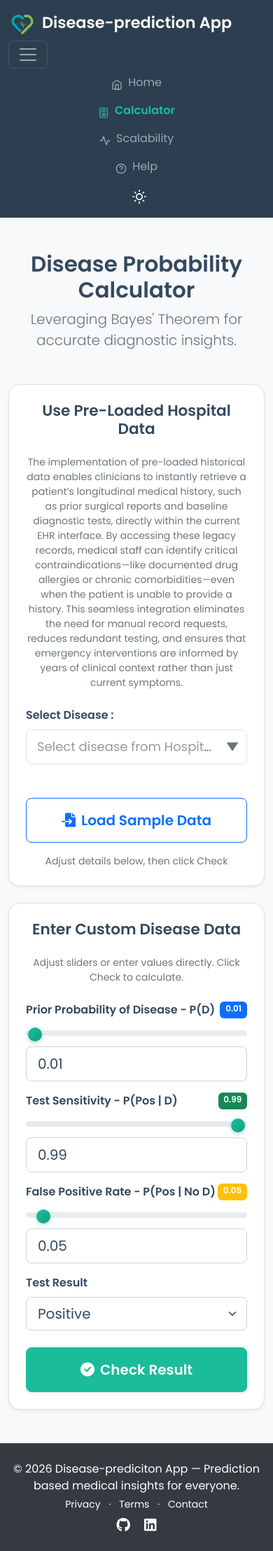
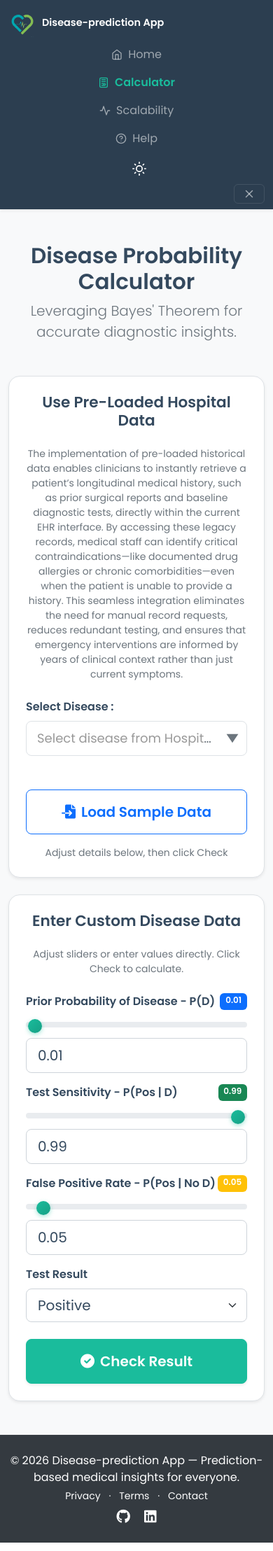
Before and after one commit to aliviahossain/Disease-prediction, a Flask app: page /calculator in a window 390 px wide, after a click that opens the changed part. Shown: the whole page at 70% size. Run offline with Flask 3, Linux system fonts and the light colour scheme; some libraries are stand-ins or nearby versions.

Commit message:
style: fix navbar alignment and mobile responsiveness #120

```diff
--- a/backend/templates/base.html
+++ b/backend/templates/base.html
@@ -16,14 +16,37 @@
     <link rel="preconnect" href="https://fonts.googleapis.com">
     <link rel="preconnect" href="https://fonts.gstatic.com" crossorigin>
     <link href="https://fonts.googleapis.com/css2?family=Poppins:wght@300;400;600&display=swap" rel="stylesheet">
-
     <!-- Select2 CSS -->
     <link href="https://cdn.jsdelivr.net/npm/select2@4.1.0-rc.0/dist/css/select2.min.css" rel="stylesheet" />
-
     <!-- Custom CSS -->
     <link rel="stylesheet" href="{{ url_for('static', filename='style.css') }}" />
+    <style>
+        /* Mobile-specific navbar adjustments */
+        @media (max-width: 991.98px) {
+            .navbar-brand .navbar-title {
+                font-size: 0.9rem !important; /* Slightly smaller title font on mobile */
+            }
+            /* Ensure toggler is positioned right next to brand on mobile */
+            .navbar .container {
+                display: flex;
+                align-items: center;
+                justify-content: space-between;
+            }
+            .navbar-toggler {
+                order: 2; /* Ensures toggler comes after brand in flex order if needed */
+                margin-left: auto;
+            }
+            .navbar-toggler .burger,
+            .navbar-toggler .cross {
+                display: block;
+                transition: opacity 0.2s ease;
+            }
+            .navbar-toggler .cross {
+                display: none;
+            }
+        }
+    </style>
 </head>
-
 <body class="d-flex flex-column min-vh-100">
     <!-- Navbar -->
     <nav class="navbar navbar-expand-lg navbar-dark bg-custom-dark shadow-sm">
@@ -31,20 +54,26 @@
             <a class="navbar-brand d-flex align-items-center" href="/">
                  <img src="{{ url_for('static', filename='assets/logo.png') }}" alt="Medical Health Logo"
                      class="me-2" style="height: 40px; width: auto;">
-                <span class="fw-semibold">Disease-prediction App</span>
+                <span class="fw-semibold navbar-title">Disease-prediction App</span>
             </a>
-
-            <button class="navbar-toggler" type="button" data-bs-toggle="collapse" data-bs-target="#navbarNav">
-                <span class="navbar-toggler-icon"></span>
+            <button class="navbar-toggler" type="button" data-bs-toggle="collapse" data-bs-target="#navbarNav" aria-expanded="false" aria-label="Toggle navigation">
+                <svg class="burger" xmlns="http://www.w3.org/2000/svg" width="18" height="18" viewBox="0 0 24 24" fill="none" stroke="currentColor" stroke-width="2" stroke-linecap="round" stroke-linejoin="round">
+                    <line x1="3" y1="6" x2="21" y2="6"></line>
+                    <line x1="3" y1="12" x2="21" y2="12"></line>
+                    <line x1="3" y1="18" x2="21" y2="18"></line>
+                </svg>
+                <svg class="cross" xmlns="http://www.w3.org/2000/svg" width="18" height="18" viewBox="0 0 24 24" fill="none" stroke="currentColor" stroke-width="2" stroke-linecap="round" stroke-linejoin="round">
+                    <line x1="18" y1="6" x2="6" y2="18"></line>
+                    <line x1="6" y1="6" x2="18" y2="18"></line>
+                </svg>
             </button>
-
             <div class="collapse navbar-collapse" id="navbarNav">
                 <ul class="navbar-nav ms-auto align-items-center">
                     <li class="nav-item">
                         <a class="nav-link {% if request.path == '/' %}active{% endif %}" href="/">
                             <svg xmlns="http://www.w3.org/2000/svg" width="16" height="16" viewBox="0 0 24 24"
                                  fill="none" stroke="currentColor" stroke-width="2" stroke-linecap="round"
-                                 stroke-linejoin="round" class="me-1 align-text-bottom">
+                                 stroke-linejoin="round" class="me-1 align-text-bottom" style="transform: translateY(-3px);">
                                 <path d="m3 9 9-7 9 7v11a2 2 0 0 1-2 2H5a2 2 0 0 1-2-2z"></path>
                                 <polyline points="9 22 9 12 15 12 15 22"></polyline>
                             </svg>
@@ -55,7 +84,7 @@
                         <a class="nav-link {% if '/calculator' in request.path %}active{% endif %}" href="{{ url_for('disease.calculator') }}">
                             <svg xmlns="http://www.w3.org/2000/svg" width="16" height="16" viewBox="0 0 24 24"
                                  fill="none" stroke="currentColor" stroke-width="2" stroke-linecap="round"
-                                 stroke-linejoin="round" class="me-1 align-text-bottom">
+                                 stroke-linejoin="round" class="me-1 align-text-bottom" style="transform: translateY(-3px);">
                                 <rect x="4" y="2" width="16" height="20" rx="2"></rect>
                                 <line x1="8" y1="6" x2="16" y2="6"></line>
                                 <line x1="8" y1="10" x2="16" y2="10"></line>
@@ -82,7 +111,7 @@
                         <a class="nav-link {% if '/scalability' in request.path %}active{% endif %}" href="/scalability">
                             <svg xmlns="http://www.w3.org/2000/svg" width="16" height="16" viewBox="0 0 24 24"
                                  fill="none" stroke="currentColor" stroke-width="2" stroke-linecap="round"
-                                 stroke-linejoin="round" class="me-1 align-text-bottom">
+                                 stroke-linejoin="round" class="me-1 align-text-bottom" style="transform: translateY(-3px);">
                                 <polyline points="22 12 18 12 15 21 9 3 6 12 2 12"></polyline>
                             </svg>
                             Scalability
@@ -92,7 +121,7 @@
                         <a class="nav-link {% if '/help' in request.path %}active{% endif %}" href="/help">
                             <svg xmlns="http://www.w3.org/2000/svg" width="16" height="16" viewBox="0 0 24 24"
                                  fill="none" stroke="currentColor" stroke-width="2" stroke-linecap="round"
-                                 stroke-linejoin="round" class="me-1 align-text-bottom">
+                                 stroke-linejoin="round" class="me-1 align-text-bottom" style="transform: translateY(-3px);">
                                 <circle cx="12" cy="12" r="10"></circle>
                                 <path d="M9.09 9a3 3 0 0 1 5.83 1c0 2-3 3-3 3"></path>
                                 <line x1="12" y1="17" x2="12.01" y2="17"></line>
@@ -122,7 +151,6 @@
             </div>
         </div>
     </nav>
-
     <!-- Main Content -->
     <main class="container my-5 flex-grow-1">
         {% block content %}{% endblock %}
@@ -131,8 +159,7 @@
     <!-- Footer -->
     <footer class="bg-custom-dark text-white text-center py-4 mt-auto">
         <div class="container">
-            <p class="mb-1">&copy; {{ current_year }} Disease-prediciton App — Prediction based medical insights for everyone.</p>
-
+            <p class="mb-1">&copy; {{ current_year }} Disease-prediction App — Prediction-based medical insights for everyone.</p>
             <p class="small mb-2">
                 <a href="/privacy" class="text-white text-decoration-none">Privacy</a>
                 <span class="mx-2">·</span>
@@ -140,7 +167,6 @@
                 <span class="mx-2">·</span>
                 <a href="/contact" class="text-white text-decoration-none">Contact</a>
             </p>
-
             <p class="mb-0">
                 <a href="https://github.com/aliviahossain/Disease-prediction" target="_blank" rel="noopener" class="text-white me-3" aria-label="GitHub">
                     <i class="fab fa-github fa-lg"></i>
@@ -151,7 +177,6 @@
             </p>
         </div>
     </footer>
-
     <!-- jQuery -->
     <script src="https://code.jquery.com/jquery-3.6.0.min.js"></script>
 
@@ -160,8 +185,27 @@
 
     <!-- Select2 JS -->
     <script src="https://cdn.jsdelivr.net/npm/select2@4.1.0-rc.0/dist/js/select2.min.js"></script>
-
     <!-- Custom JS -->
     <script src="{{ url_for('static', filename='script.js') }}"></script>
+    <script>
+        // Navbar toggler icon switch for mobile
+        document.addEventListener('DOMContentLoaded', function () {
+            const navbarCollapse = document.getElementById('navbarNav');
+            const burger = document.querySelector('.navbar-toggler .burger');
+            const cross = document.querySelector('.navbar-toggler .cross');
+
+            if (navbarCollapse && burger && cross) {
+                navbarCollapse.addEventListener('show.bs.collapse', function () {
+                    burger.style.display = 'none';
+                    cross.style.display = 'block';
+                });
+
+                navbarCollapse.addEventListener('hide.bs.collapse', function () {
+                    burger.style.display = 'block';
+                    cross.style.display = 'none';
+                });
+            }
+        });
+    </script>
 </body>
 </html>
```
